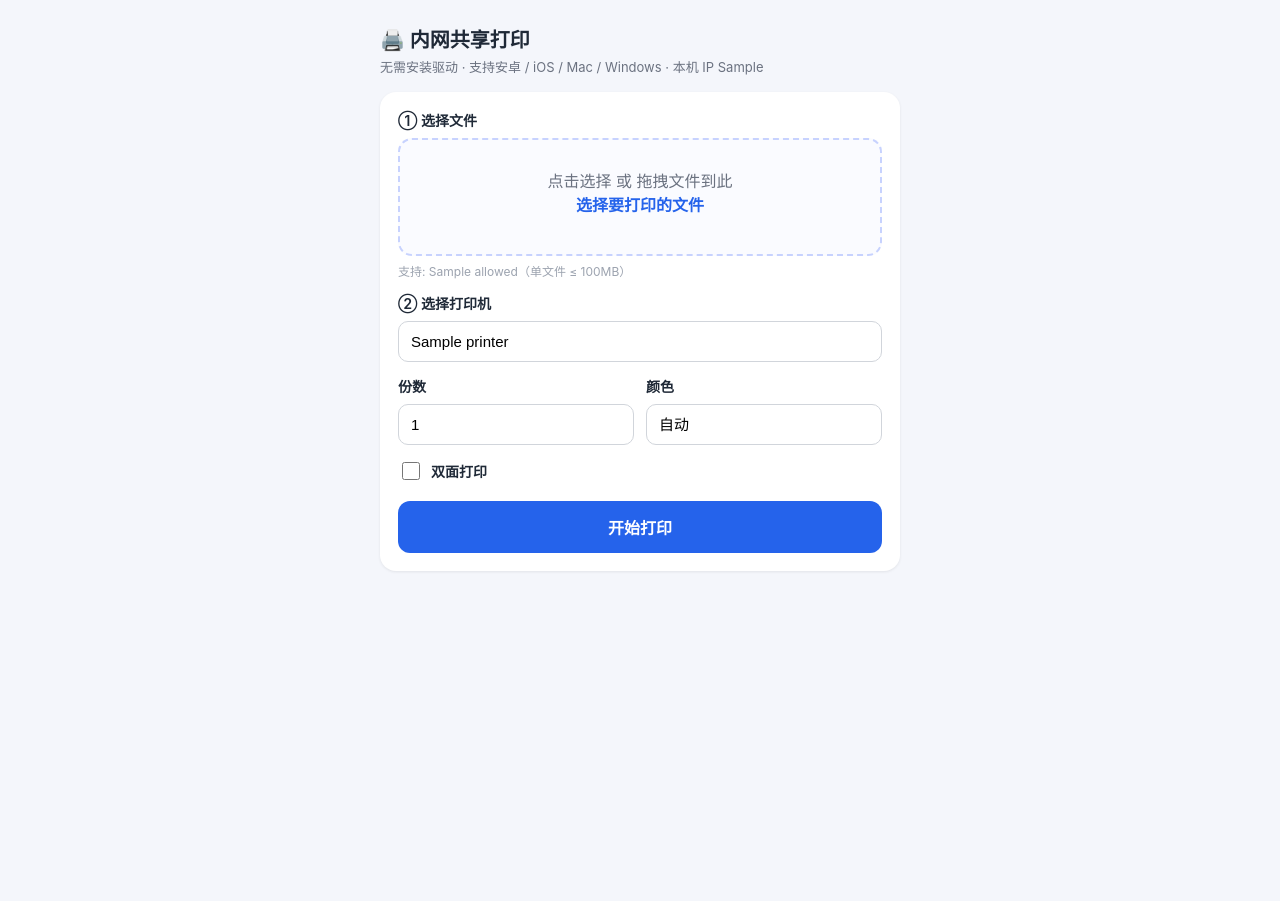
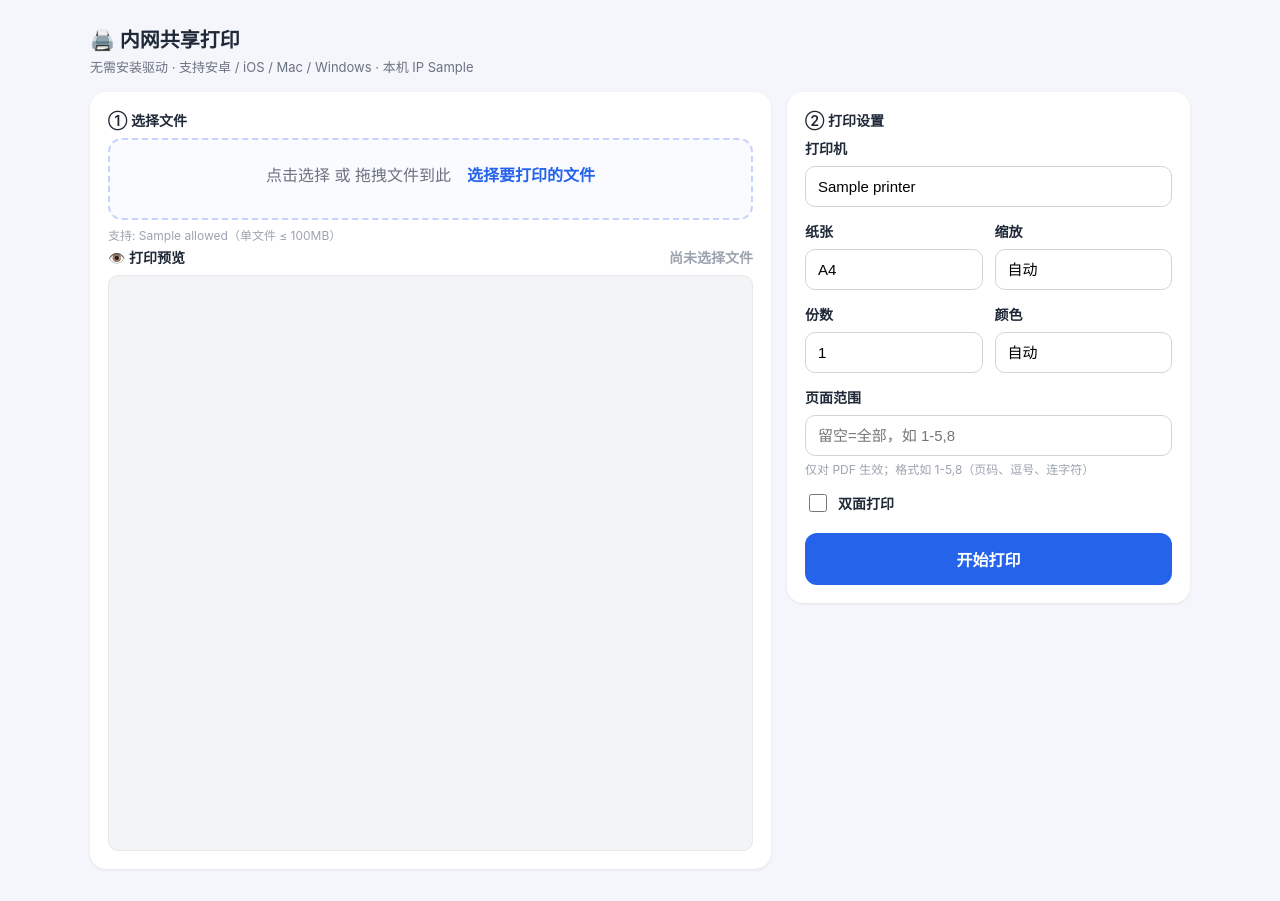
Before and after one commit to lly0010/winshere-printer, a Flask app: template templates/index.html in a window 1280 px wide. Before the commit the page ends 553 px from the top, so only its background shows below. Run offline with Flask 3, Linux system fonts and the light colour scheme; the template is opened without the code that fills it: most values are stand-ins (such as "Sample title", 1, 10 or a date in 2020); parts of the project's set-up code (start-up, migrations or seed data) failed here and were passed over.

Commit message:
feat: 网页改为左右两栏布局, 放大预览并新增打印调整选项
- 布局: 左栏文件+大预览(桌面约72vh), 右栏打印设置; 窄屏自动堆叠。
- 预览放大并填满左栏卡片。
- 新增可调选项: 纸张(A4/A3/A5/A6/Letter/Legal)、缩放(自动/100%/适应/缩小)、
  页面范围(如 1-5,8); 保留打印机/份数/颜色/双面。
- 后端 printing.print_file 支持 scale/paper/pages, app.py 校验并防注入。

https://claude.ai/code/session_01BjdtsFHX1bsF3dzRtVqjUW

```diff
--- a/app.py
+++ b/app.py
@@ -10,6 +10,7 @@ from __future__ import annotations
 
 import argparse
 import os
+import re
 import socket
 import tempfile
 import uuid
@@ -79,6 +80,17 @@ def api_print():
     color = request.form.get("color", "auto")
     duplex = request.form.get("duplex", "false").lower() in ("1", "true", "on", "yes")
 
+    scale = request.form.get("scale", "auto")
+    if scale not in printing.SCALE_CHOICES:
+        scale = "auto"
+    paper = request.form.get("paper", "A4")
+    if paper not in printing.PAPER_CHOICES:
+        paper = "A4"
+    # 页面范围只允许数字/逗号/连字符, 防注入
+    pages = request.form.get("pages", "").strip().replace(" ", "")
+    if not re.fullmatch(r"[0-9,\-]*", pages):
+        pages = ""
+
     # 落盘到临时目录, 用唯一前缀避免冲突
     safe_path = os.path.join(UPLOAD_DIR, f"{uuid.uuid4().hex}_{filename}")
     f.save(safe_path)
@@ -90,6 +102,9 @@ def api_print():
             copies=copies,
             color=color,
             duplex=duplex,
+            scale=scale,
+            paper=paper,
+            pages=pages,
         )
         return jsonify(ok=True, message=msg)
     except printing.PrintError as exc:
--- a/printing.py
+++ b/printing.py
@@ -132,20 +132,30 @@ def is_allowed(filename: str) -> bool:
     return os.path.splitext(filename)[1].lower() in ALLOWED_EXTS
 
 
+SCALE_CHOICES = ("auto", "noscale", "fit", "shrink")
+PAPER_CHOICES = ("A4", "A3", "A5", "A6", "letter", "legal")
+
+
 def _build_sumatra_settings(
     color: str,
     duplex: bool,
     scale: str = "noscale",
     paper: str = "A4",
+    pages: str = "",
 ) -> str:
     """构造 SumatraPDF -print-settings 字符串。
 
     scale: noscale=100% 实际大小 / fit=缩放铺满 / shrink=过大才缩小。
     paper: 纸张大小, 默认 A4。
+    pages: 页面范围, 如 "1-5,8"; 为空表示全部。
     SumatraPDF 打印时默认会按页面方向"自动旋转"并"自动居中", 无需额外参数,
     因此横向 PDF 会自动转正并铺在 A4 上居中打印。
     """
-    tokens: list[str] = [scale]
+    tokens: list[str] = []
+    pages = (pages or "").strip().replace(" ", "")
+    if pages:
+        tokens.append(pages)  # 如 "1-5,8", 各段以逗号并入整体设置
+    tokens.append(scale)
     if paper:
         tokens.append(f"paper={paper}")
     if color == "mono":
@@ -169,6 +179,9 @@ def print_file(
     copies: int = 1,
     color: str = "auto",
     duplex: bool = False,
+    scale: str = "auto",
+    paper: str = "A4",
+    pages: str = "",
 ) -> str:
     """打印一个文件, 返回所用打印方式的描述。失败抛 PrintError。"""
     if not os.path.isfile(path):
@@ -189,9 +202,16 @@ def print_file(
                 "需要 SumatraPDF 才能静默打印 PDF/图片, 但未找到也无法下载。"
                 "请手动下载便携版放到程序目录的 bin/SumatraPDF.exe。"
             )
-        # PDF 按需求用 A4 + 100% (自动旋转/居中); 图片用 fit 避免大图被裁切
-        scale = "noscale" if ext == ".pdf" else "fit"
-        settings = _build_sumatra_settings(color, duplex, scale=scale, paper="A4")
+        # scale=auto: PDF 用 100% (自动旋转/居中), 图片用 fit 避免大图被裁切
+        if scale == "auto":
+            scale = "noscale" if ext == ".pdf" else "fit"
+        if scale not in SCALE_CHOICES:
+            scale = "noscale"
+        if paper not in PAPER_CHOICES:
+            paper = "A4"
+        settings = _build_sumatra_settings(
+            color, duplex, scale=scale, paper=paper, pages=pages
+        )
         # SumatraPDF 不直接支持份数, 通过多次提交实现
         for _ in range(copies):
             cmd = [
--- a/templates/index.html
+++ b/templates/index.html
@@ -2,7 +2,7 @@
 <html lang="zh-CN">
 <head>
   <meta charset="utf-8">
-  <meta name="viewport" content="width=device-width, initial-scale=1, maximum-scale=1">
+  <meta name="viewport" content="width=device-width, initial-scale=1">
   <title>内网共享打印</title>
   <style>
     :root { --brand:#2563eb; --bg:#f4f6fb; --card:#fff; --ok:#16a34a; --err:#dc2626; }
@@ -12,26 +12,35 @@
         "Microsoft YaHei", Roboto, Helvetica, Arial, sans-serif;
       background:var(--bg); color:#1f2937; padding:16px;
     }
-    .wrap { max-width:520px; margin:0 auto; }
+    .wrap { max-width:1100px; margin:0 auto; }
     h1 { font-size:20px; margin:8px 0 4px; display:flex; align-items:center; gap:8px; }
     .sub { color:#6b7280; font-size:13px; margin-bottom:16px; }
+
+    /* 左右两栏布局, 窄屏自动堆叠 */
+    .layout { display:flex; gap:16px; align-items:flex-start; }
+    .col-left  { flex:1 1 58%; min-width:0; }
+    .col-right { flex:1 1 360px; position:sticky; top:16px; }
+    @media (max-width: 820px) {
+      .layout { flex-direction:column; }
+      .col-right { position:static; width:100%; }
+    }
+
     .card { background:var(--card); border-radius:16px; padding:18px; margin-bottom:16px;
       box-shadow:0 1px 3px rgba(0,0,0,.08); }
     label { font-size:14px; font-weight:600; display:block; margin-bottom:8px; }
     .drop {
-      border:2px dashed #c7d2fe; border-radius:14px; padding:28px 16px; text-align:center;
+      border:2px dashed #c7d2fe; border-radius:14px; padding:22px 16px; text-align:center;
       color:#6b7280; cursor:pointer; transition:.15s; background:#fafbff;
     }
     .drop.drag { border-color:var(--brand); background:#eef2ff; color:var(--brand); }
     .drop b { color:var(--brand); }
     .file-name { margin-top:10px; font-size:14px; color:#111827; word-break:break-all; }
-    select, input[type=number] {
+    select, input[type=number], input[type=text] {
       width:100%; padding:11px 12px; border:1px solid #d1d5db; border-radius:10px;
       font-size:15px; background:#fff; appearance:none;
     }
     .row { display:flex; gap:12px; }
     .row > div { flex:1; }
-    .opts { margin-top:14px; }
     .opts > div { margin-bottom:14px; }
     .chk { display:flex; align-items:center; gap:8px; font-weight:600; font-size:14px; }
     .chk input { width:18px; height:18px; }
@@ -46,22 +55,26 @@
     .status.err { display:block; background:#fef2f2; color:var(--err); }
     .status.info { display:block; background:#eff6ff; color:var(--brand); }
     .tips { font-size:12px; color:#9ca3af; margin-top:6px; }
+    .hint { font-size:12px; color:#9ca3af; margin-top:4px; }
     .empty { color:var(--err); font-size:14px; }
-    /* 打印预览 */
-    .preview { display:none; margin-top:14px; }
-    .preview .pv-head { font-size:14px; font-weight:600; margin-bottom:8px; }
+
+    /* 打印预览 (放大) */
+    .pv-head { font-size:14px; font-weight:600; margin:4px 0 8px; display:flex;
+      justify-content:space-between; align-items:center; }
+    .pv-empty { color:#9ca3af; }
     .pv-box {
-      border:1px solid #e5e7eb; border-radius:10px; background:#f9fafb;
-      overflow:auto; max-height:55vh; padding:0;
+      border:1px solid #e5e7eb; border-radius:10px; background:#f3f4f6;
+      overflow:auto; height:72vh; min-height:360px; display:flex; flex-direction:column;
     }
-    .pv-img { display:block; max-width:100%; margin:0 auto; }
-    .pv-frame { width:100%; height:55vh; border:0; background:#fff; }
+    @media (max-width: 820px) { .pv-box { height:56vh; } }
+    .pv-img { display:block; max-width:100%; margin:auto; }
+    .pv-frame { width:100%; flex:1 1 auto; border:0; background:#fff; min-height:300px; }
     .pv-text {
       margin:0; padding:12px; font-size:12px; line-height:1.5; white-space:pre-wrap;
-      word-break:break-all; color:#374151; max-height:55vh; overflow:auto;
+      word-break:break-all; color:#374151; overflow:auto;
     }
-    .pv-msg { padding:24px 16px; text-align:center; color:#6b7280; font-size:14px; }
-    .pv-link { display:block; padding:10px 12px; font-size:13px; color:var(--brand); }
+    .pv-msg { margin:auto; padding:24px 16px; text-align:center; color:#6b7280; font-size:14px; }
+    .pv-link { display:block; padding:8px 12px; font-size:13px; color:var(--brand); }
   </style>
 </head>
 <body>
@@ -69,24 +82,34 @@
     <h1>🖨️ 内网共享打印</h1>
     <div class="sub">无需安装驱动 · 支持安卓 / iOS / Mac / Windows · 本机 IP {{ host_ip }}</div>
 
-    <form id="form" class="card">
+    <form id="form">
+      <div class="layout">
+        <!-- 左栏: 文件 + 大预览 -->
+        <div class="col-left">
+          <div class="card">
             <label>① 选择文件</label>
             <div class="drop" id="drop">
-        点击选择 或 拖拽文件到此<br>
-        <b>选择要打印的文件</b>
+              点击选择 或 拖拽文件到此　<b>选择要打印的文件</b>
               <div class="file-name" id="fileName"></div>
             </div>
             <input type="file" id="file" name="file" hidden>
             <div class="tips">支持: {{ allowed | join(' / ') }}（单文件 ≤ 100MB）</div>
 
-      <div class="preview" id="preview">
-        <div class="pv-head">👁️ 打印预览</div>
+            <div class="pv-head">
+              <span>👁️ 打印预览</span>
+              <span class="pv-empty" id="pvEmpty">尚未选择文件</span>
+            </div>
             <div class="pv-box" id="pvBox"></div>
           </div>
+        </div>
 
+        <!-- 右栏: 打印选项 -->
+        <div class="col-right">
+          <div class="card">
+            <label>② 打印设置</label>
             <div class="opts">
               <div>
-          <label>② 选择打印机</label>
+                <label>打印机</label>
                 {% if printers %}
                 <select name="printer" id="printer">
                   {% for p in printers %}
@@ -98,6 +121,29 @@
                 {% else %}
                 <div class="empty">⚠️ 未检测到打印机。请确认本程序运行在已连接打印机的 Windows 上, 并已安装 pywin32。</div>
                 {% endif %}
+              </div>
+
+              <div class="row">
+                <div>
+                  <label>纸张</label>
+                  <select name="paper" id="paper">
+                    <option value="A4" selected>A4</option>
+                    <option value="A3">A3</option>
+                    <option value="A5">A5</option>
+                    <option value="A6">A6</option>
+                    <option value="letter">Letter</option>
+                    <option value="legal">Legal</option>
+                  </select>
+                </div>
+                <div>
+                  <label>缩放</label>
+                  <select name="scale" id="scale">
+                    <option value="auto" selected>自动</option>
+                    <option value="noscale">实际大小 100%</option>
+                    <option value="fit">适应页面</option>
+                    <option value="shrink">过大才缩小</option>
+                  </select>
+                </div>
               </div>
 
               <div class="row">
@@ -116,12 +162,21 @@
               </div>
 
               <div>
+                <label>页面范围</label>
+                <input type="text" name="pages" id="pages" placeholder="留空=全部，如 1-5,8">
+                <div class="hint">仅对 PDF 生效；格式如 1-5,8（页码、逗号、连字符）</div>
+              </div>
+
+              <div>
                 <label class="chk"><input type="checkbox" name="duplex" id="duplex"> 双面打印</label>
               </div>
             </div>
 
             <button type="submit" id="btn" {% if not printers %}disabled{% endif %}>开始打印</button>
             <div class="status" id="status"></div>
+          </div>
+        </div>
+      </div>
     </form>
   </div>
 
@@ -132,8 +187,8 @@
     const form = document.getElementById('form');
     const btn = document.getElementById('btn');
     const status = document.getElementById('status');
-    const preview = document.getElementById('preview');
     const pvBox = document.getElementById('pvBox');
+    const pvEmpty = document.getElementById('pvEmpty');
 
     drop.addEventListener('click', () => fileInput.click());
     fileInput.addEventListener('change', () => onFile());
@@ -147,16 +202,15 @@
     function clearPreview() {
       if (previewUrl) { URL.revokeObjectURL(previewUrl); previewUrl = null; }
       pvBox.innerHTML = '';
-      preview.style.display = 'none';
     }
     function renderPreview() {
       clearPreview();
-      if (!fileInput.files.length) return;
+      if (!fileInput.files.length) { pvEmpty.textContent = '尚未选择文件'; return; }
       const file = fileInput.files[0];
+      pvEmpty.textContent = file.name;
       const ext = (file.name.split('.').pop() || '').toLowerCase();
       const imgExts = ['png','jpg','jpeg','gif','bmp','tif','tiff'];
       const txtExts = ['txt','csv','html','htm'];
-      preview.style.display = 'block';
 
       if (file.type.startsWith('image/') || imgExts.includes(ext)) {
         previewUrl = URL.createObjectURL(file);
```
Lines whose indentation alone changed are shown as unchanged.
